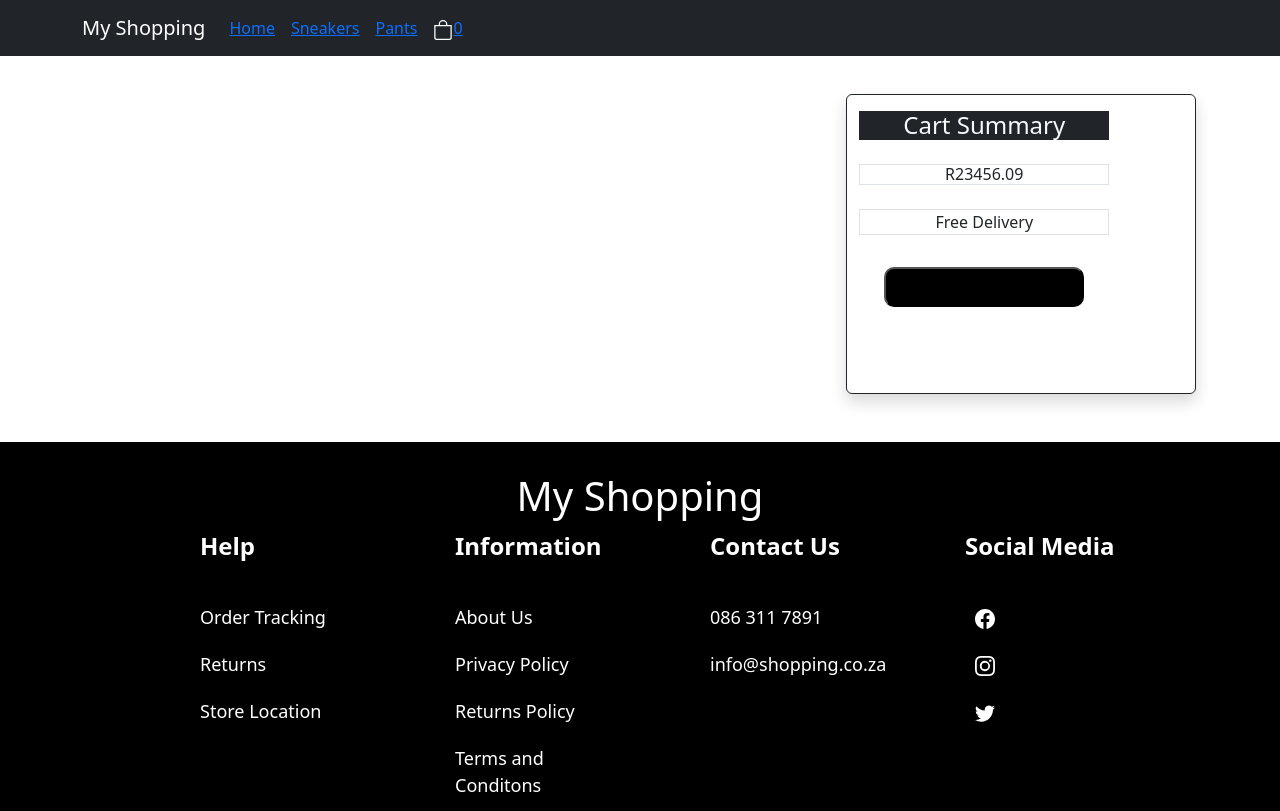
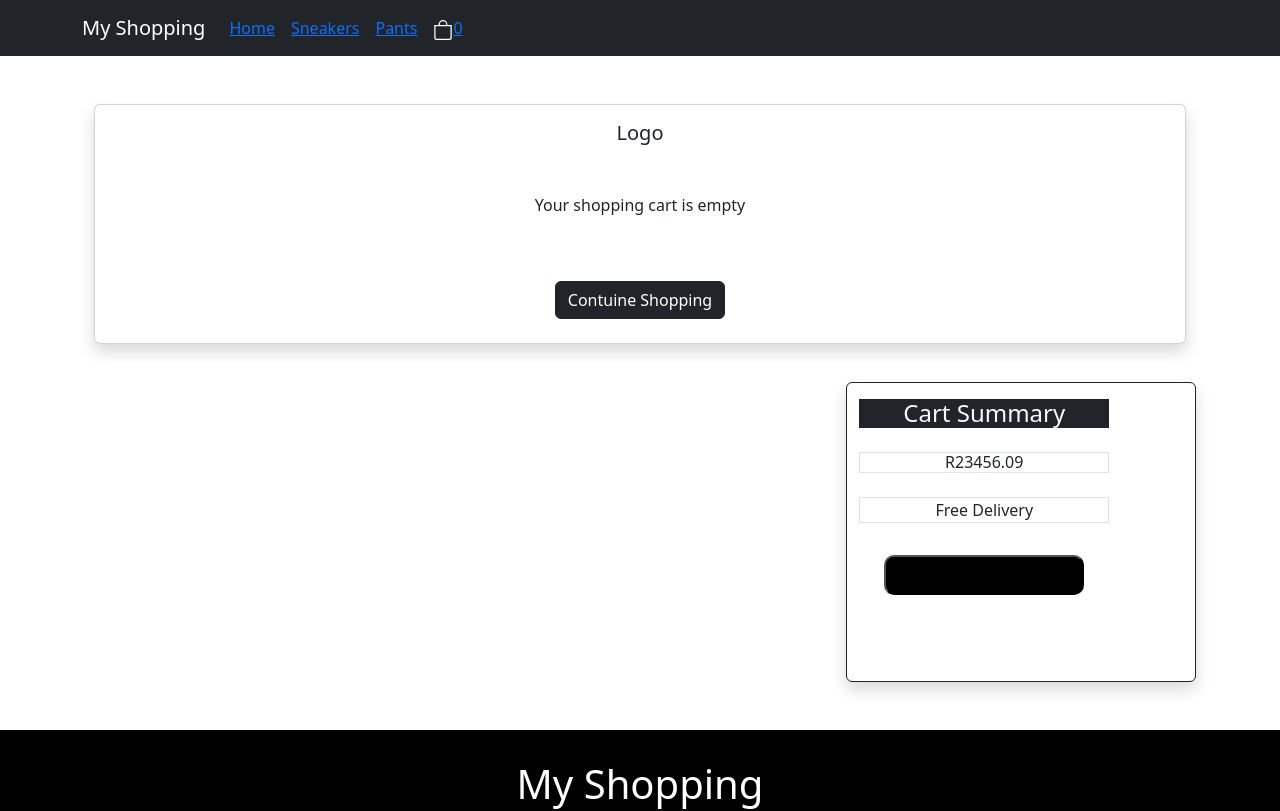
Before and after one commit to hitprofit70/my-vue-app, a React (Vite) app: page /cart in a window 1280 px wide. Shown: the top 811 px of the page. Built offline with nearby package versions, Linux system fonts and the light colour scheme.

Commit message:
shoppingcard added

```diff
--- /dev/null
+++ b/src/components/ShoppingCard.jsx
@@ -0,0 +1,20 @@
+import Button from "react-bootstrap/Button";
+import Card from "react-bootstrap/Card";
+
+const ShoppingCard = () => {
+  return (
+    <div className="container mt-5">
+      <Card className="text-center mt-5 shadow bg-body rounded" style={{height: "15rem"}}>
+        <Card.Body>
+          <Card.Title>Logo</Card.Title>
+          <Card.Text className="mt-5">
+          Your shopping cart is empty
+          </Card.Text>
+          <Button variant="dark" className="mt-5">Contuine Shopping</Button>
+        </Card.Body>
+      </Card>
+    </div>
+  );
+};
+
+export default ShoppingCard;
--- a/src/pages/CartPage.jsx
+++ b/src/pages/CartPage.jsx
@@ -4,6 +4,7 @@ import Floor from "../components/Floor"
 import TopNav from "../components/TopNav"
 import AppContext from "../context/AppContext"
 import CartSummary from "../components/CartSummary"
+import ShoppingCard from "../components/ShoppingCard"
 
 
 const CartPage = () => {
@@ -12,6 +13,7 @@ const CartPage = () => {
     <div>
       <TopNav/>
       <div className="container">
+        <ShoppingCard/>
         <CartSummary/>
         {cart.map((p,index) => (
           <CartProducts
```
